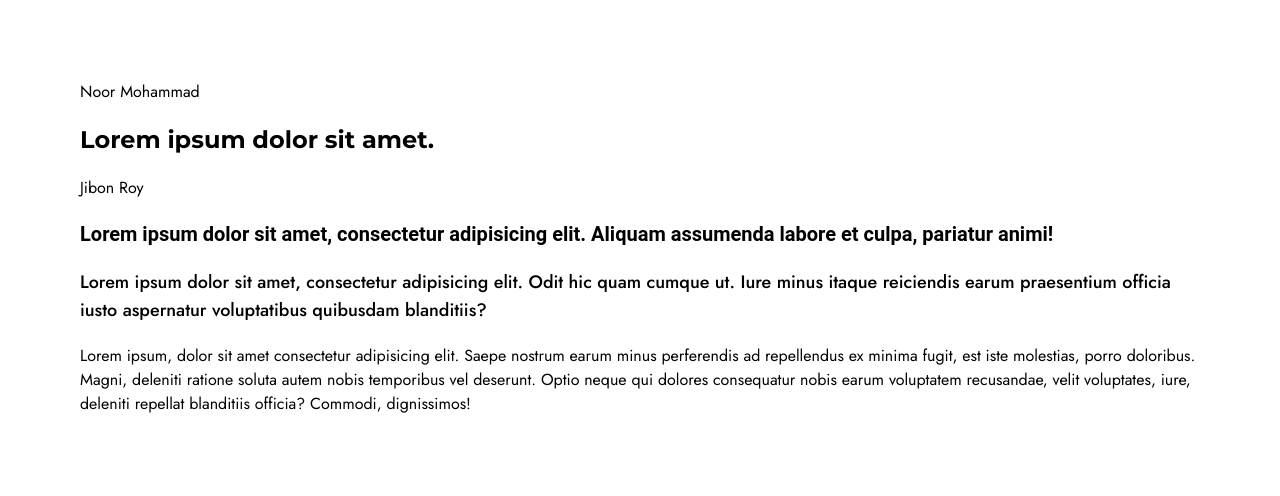
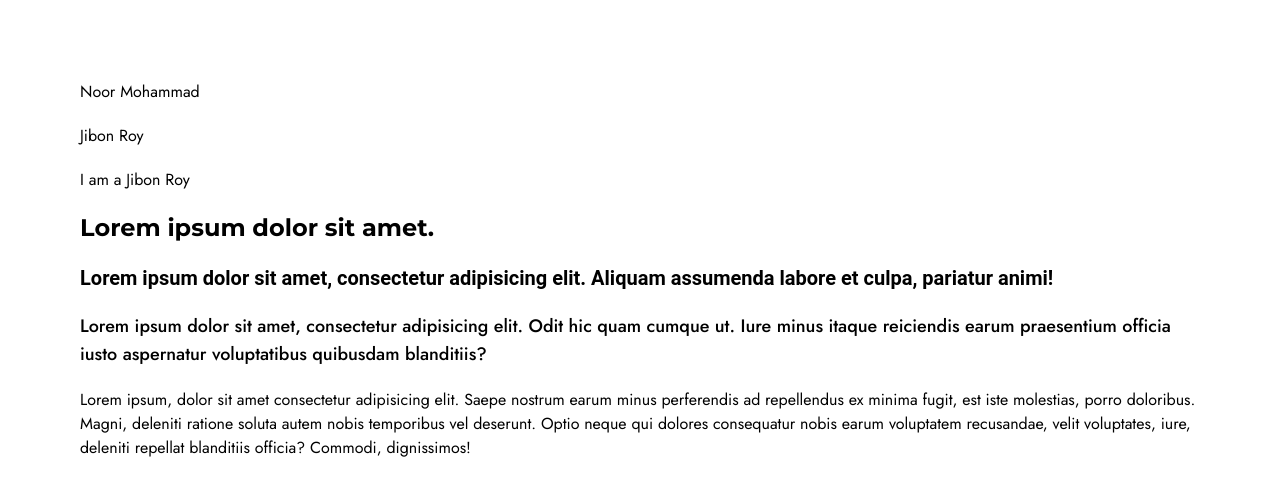
Before and after one commit to pntmernbatchthree/github_test, a Next.js app: page / in a window 1280 px wide. Shown: the top 496 px of the page. Built offline with nearby package versions, Linux system fonts and the light colour scheme.

Commit message:
jibon roy

```diff
--- a/src/app/page.tsx
+++ b/src/app/page.tsx
@@ -2,10 +2,12 @@ export default function Home() {
   return (
     <main className="p-20 max-w-screen-xl mx-auto flex flex-col gap-5">
       <p>Noor Mohammad</p>
+      <h1>Jibon Roy</h1>
+      <h1>I am a Jibon Roy</h1>
       <h1 className="text-2xl font-bold font-titleFont">
         Lorem ipsum dolor sit amet.
       </h1>
-      <h1>Jibon Roy</h1>
+
       <h2 className="text-xl font-semibold font-bodyFont">
         Lorem ipsum dolor sit amet, consectetur adipisicing elit. Aliquam
         assumenda labore et culpa, pariatur animi!
```
